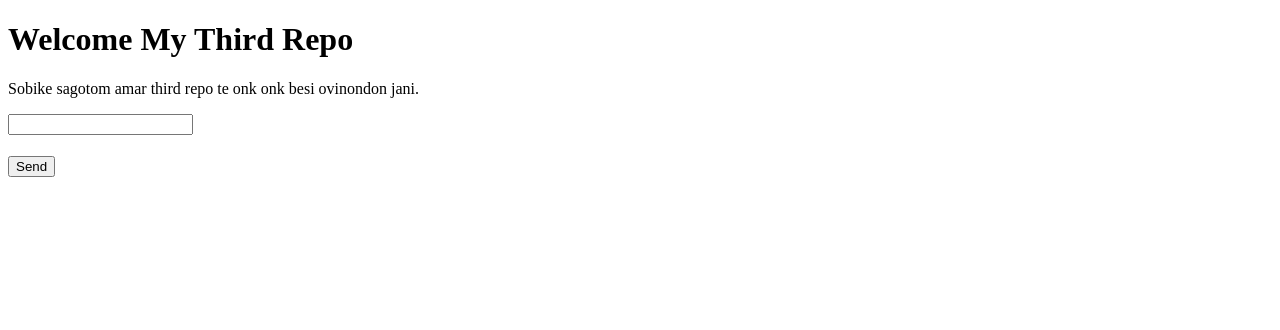
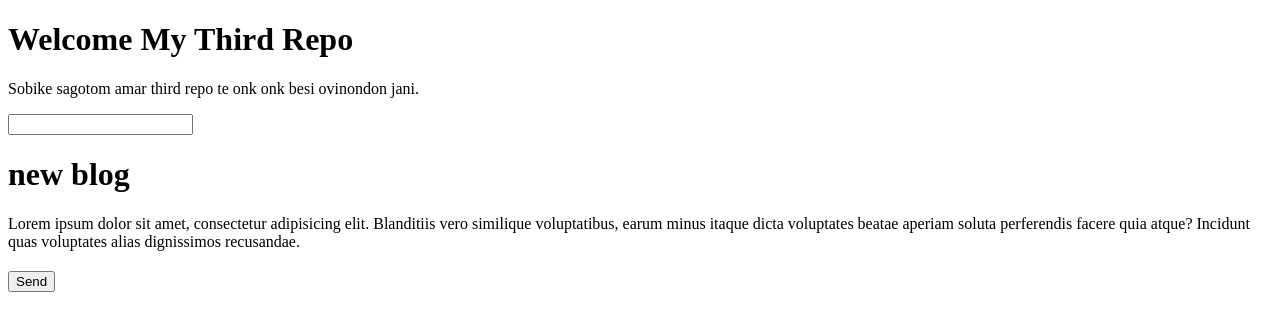
Before and after one commit to rumankazi62/my-third-repo, a plain HTML site: page index.html in a window 1280 px wide. Drawn offline with Linux system fonts and the light colour scheme.

Commit message:
new blog

```diff
--- a/index.html
+++ b/index.html
@@ -10,6 +10,10 @@
   <h1>Welcome My Third Repo</h1>
   <p>Sobike sagotom amar third repo  te onk onk besi ovinondon jani.</p>
   <input type="password">
+  <div>
+    <h1>new blog</h1>
+    <p>Lorem ipsum dolor sit amet, consectetur adipisicing elit. Blanditiis vero similique voluptatibus, earum minus itaque dicta voluptates beatae aperiam soluta perferendis facere quia atque? Incidunt quas voluptates alias dignissimos recusandae.</p>
+  </div>
   <h3><button>Send</button></h3>
 </body>
 </html>
```
